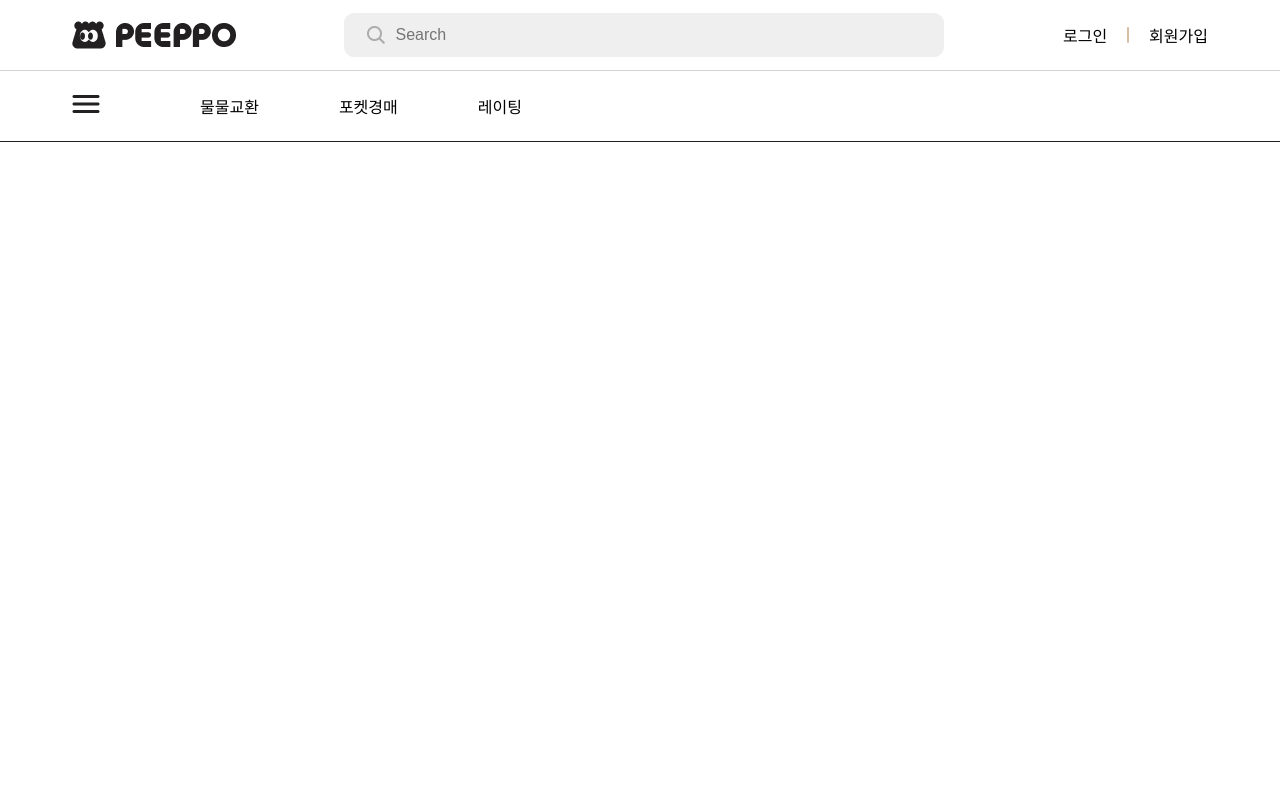
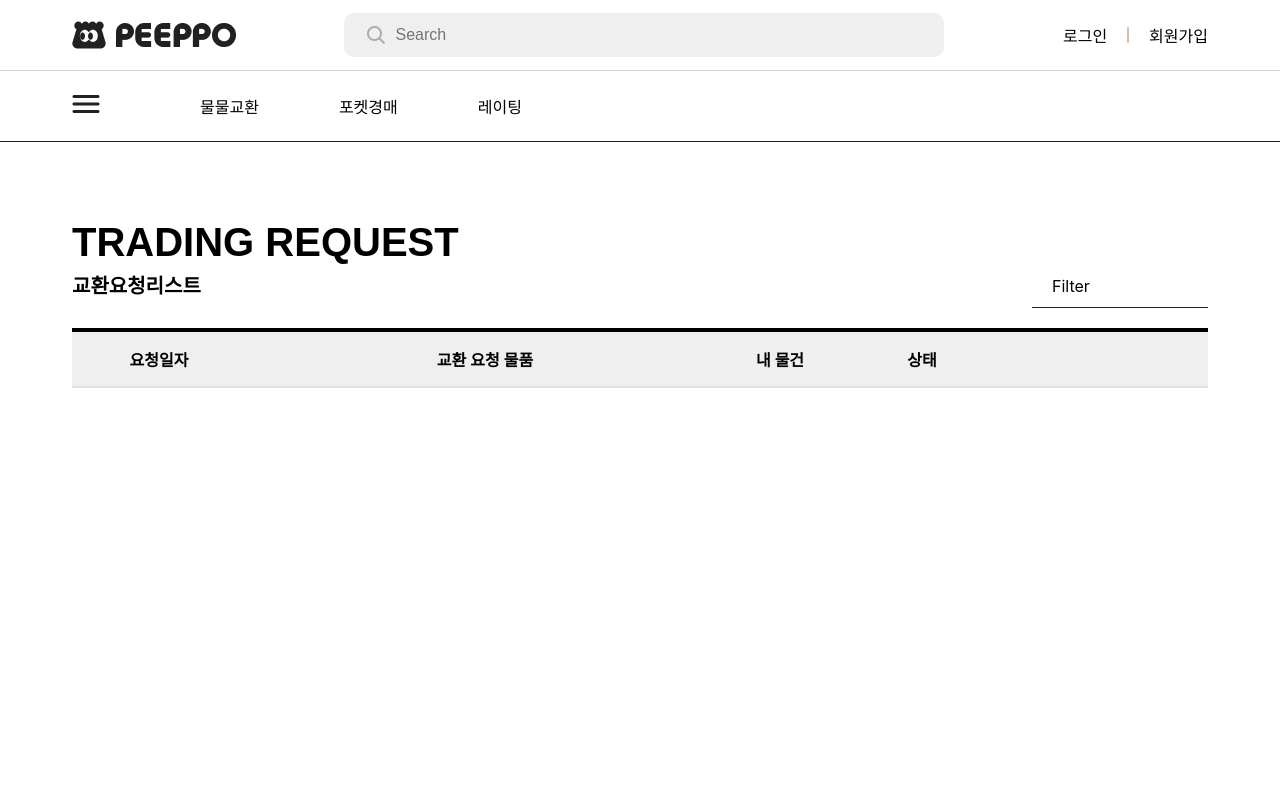
Before and after one commit to ffinal4/front-end, a React (Create React App) app: page /auctioncheck in a window 1280 px wide. Shown: the top 800 px of the page. Built offline with nearby package versions, Linux system fonts and the light colour scheme; no server answers; a web font is replaced by a local one.

Commit message:
PEEP-40 <Feat : 경매확인페이지 마크업중>

```diff
--- a/src/App.tsx
+++ b/src/App.tsx
@@ -19,6 +19,7 @@ import StartRatingPage from "./pages/StartRatingPage";
 import { QueryClient } from "react-query";
 import { QueryClientProvider } from "react-query";
 import RatingPage from "./pages/RatingPage";
+import MyAuctionCheckPage from "./pages/MyAuctionCheckPage";
 
 const queryClient = new QueryClient();
 
@@ -44,6 +45,7 @@ function App() {
               <Route path="/editprofile" element={<EditProfilePage />} />
               <Route path="/auctionupload" element={<AuctionUploadPage />} />
               <Route path="/traderequest" element={<TradeRequestPage />} />
+              <Route path="/auctioncheck" element={<MyAuctionCheckPage />} />
             </Route>
           </Routes>
         </BrowserRouter>
--- a/src/components/TradeRequestPage/TradeRequestList.tsx
+++ b/src/components/TradeRequestPage/TradeRequestList.tsx
@@ -78,27 +78,27 @@ const TradeRequestList = () => {
   );
 };
 
-const RequestContainer = styled.div`
+export const RequestContainer = styled.div`
   border-bottom: 2px solid #e1e1e1;
   height: 112px;
   display: flex;
   align-items: center;
 `;
 
-const ImgContainer = styled.div`
+export const ImgContainer = styled.div`
   /* border: 1px solid blue; */
   width: 80px;
   height: 80px;
   display: flex;
 `;
 
-const Image = styled.img`
+export const Image = styled.img`
   /* border: 1px solid black; */
   width: 80px;
   height: 80px;
 `;
 
-const ContentContainer = styled.div`
+export const ContentContainer = styled.div`
   width: 346px;
   /* border: 1px solid green; */
   display: flex;
@@ -107,7 +107,7 @@ const ContentContainer = styled.div`
   flex-direction: column;
   margin-left: 16px;
 `;
-const RequestDate = styled.div`
+export const RequestDate = styled.div`
   border-right: 2px solid #e1e1e1;
   width: 174px;
   height: 112px;
@@ -119,13 +119,13 @@ const RequestDate = styled.div`
   font-size: 16px;
 `;
 
-const TradeRequestItem = styled.div`
+export const TradeRequestItem = styled.div`
   border-right: 2px solid #e1e1e1;
   width: 478px;
   padding: 16px;
 `;
 
-const ItemTitle = styled.div`
+export const ItemTitle = styled.div`
   width: 346px;
   height: 24px;
   display: flex;
@@ -135,7 +135,7 @@ const ItemTitle = styled.div`
   /* border: 1px solid blue; */
 `;
 
-const User = styled.div`
+export const User = styled.div`
   /* border: 1px solid blue; */
 
   width: 346px;
@@ -145,7 +145,7 @@ const User = styled.div`
   color: #767676;
 `;
 
-const MyItemContainer = styled.div`
+export const MyItemContainer = styled.div`
   border-right: 2px solid #e1e1e1;
   width: 112px;
   height: 112px;
@@ -154,7 +154,7 @@ const MyItemContainer = styled.div`
   justify-content: center;
 `;
 
-const StateContainer = styled.div`
+export const StateContainer = styled.div`
   border-right: 2px solid #e1e1e1;
   width: 172px;
   height: 112px;
@@ -166,12 +166,12 @@ const StateContainer = styled.div`
   font-weight: 400;
 `;
 
-const ButtonContainer = styled.div`
+export const ButtonContainer = styled.div`
   /* border: 1px solid red; */
 
   margin: auto;
 `;
-const AcceptButton = styled.button`
+export const AcceptButton = styled.button`
   border: 1px solid black;
   border-radius: 5px;
   cursor: pointer;
@@ -180,7 +180,7 @@ const AcceptButton = styled.button`
   margin-right: 16px;
 `;
 
-const RejectButton = styled.button`
+export const RejectButton = styled.button`
   border: 1px solid black;
   border-radius: 5px;
   cursor: pointer;
--- /dev/null
+++ b/src/pages/MyAuctionCheckPage.tsx
@@ -0,0 +1,39 @@
+import React from "react";
+import {
+  ChatState,
+  Container,
+  Filter,
+  MenuContainer,
+  MyItemMenu,
+  RequestDateMenu,
+  SubTitle,
+  Title,
+  TradeRequestItemMenu,
+  TradeRequestListContainer,
+  TradeStateMenu,
+} from "./TradeRequestPage";
+import AuctionList from "../components/MainPage/AuctionList";
+
+const MyAuctionCheckPage = () => {
+  return (
+    <div>
+      <Title>TRADING REQUEST</Title>
+      <Container>
+        <SubTitle>교환요청리스트</SubTitle>
+        <Filter>Filter</Filter>
+      </Container>
+      <TradeRequestListContainer>
+        <MenuContainer>
+          <RequestDateMenu>요청일자</RequestDateMenu>
+          <TradeRequestItemMenu>교환 요청 물품</TradeRequestItemMenu>
+          <MyItemMenu>내 물건</MyItemMenu>
+          <TradeStateMenu>상태</TradeStateMenu>
+          <ChatState />
+        </MenuContainer>
+        {/* <AuctionList /> */}
+      </TradeRequestListContainer>
+    </div>
+  );
+};
+
+export default MyAuctionCheckPage;
--- a/src/pages/TradeRequestPage.tsx
+++ b/src/pages/TradeRequestPage.tsx
@@ -33,7 +33,7 @@ const TradeRequestPage = () => {
   );
 };
 
-const Title = styled.div`
+export const Title = styled.div`
   /* border: 1px solid red; */
   font-family: "Lemon/Milk", sans-serif;
   font-size: 40px;
@@ -41,13 +41,13 @@ const Title = styled.div`
   line-height: 110%;
 `;
 
-const Container = styled.div`
+export const Container = styled.div`
   /* border: 1px solid red; */
   display: flex;
   justify-content: space-between;
   align-items: center;
 `;
-const SubTitle = styled.div`
+export const SubTitle = styled.div`
   /* border: 1px solid red; */
   font-family: Pretendard;
   font-size: 20px;
@@ -55,7 +55,7 @@ const SubTitle = styled.div`
   line-height: 150%;
 `;
 
-const Filter = styled.div`
+export const Filter = styled.div`
   border-bottom: 1px solid #222020;
   cursor: pointer;
   width: 176px;
@@ -65,7 +65,7 @@ const Filter = styled.div`
   padding: 10px 10px 10px 20px;
 `;
 
-const TradeRequestListContainer = styled.div`
+export const TradeRequestListContainer = styled.div`
   border-top: 4px solid black;
   border-bottom: 4px solid black;
   margin-top: 20px;
@@ -73,14 +73,14 @@ const TradeRequestListContainer = styled.div`
   height: 1194px;
 `;
 
-const MenuContainer = styled.div`
+export const MenuContainer = styled.div`
   border-bottom: 2px solid #e1e1e1;
   background-color: #efefef;
   display: flex;
   height: 56px;
 `;
 
-const RequestDateMenu = styled.div`
+export const RequestDateMenu = styled.div`
   /* border: 1px solid blue; */
   width: 174px;
   display: flex;
@@ -91,7 +91,7 @@ const RequestDateMenu = styled.div`
   font-family: Pretendard;
 `;
 
-const TradeRequestItemMenu = styled.div`
+export const TradeRequestItemMenu = styled.div`
   /* border: 1px solid blue; */
   width: 478px;
   display: flex;
@@ -102,7 +102,7 @@ const TradeRequestItemMenu = styled.div`
   font-family: Pretendard;
 `;
 
-const MyItemMenu = styled.div`
+export const MyItemMenu = styled.div`
   /* border: 1px solid blue; */
   width: 112px;
   display: flex;
@@ -113,7 +113,7 @@ const MyItemMenu = styled.div`
   font-family: Pretendard;
 `;
 
-const TradeStateMenu = styled.div`
+export const TradeStateMenu = styled.div`
   /* border: 1px solid blue; */
   width: 172px;
   display: flex;
@@ -124,7 +124,7 @@ const TradeStateMenu = styled.div`
   font-family: Pretendard;
 `;
 
-const ChatState = styled.div`
+export const ChatState = styled.div`
   /* border: 1px solid blue; */
   width: 192px;
 `;
```
Also changed, not shown: src/components/MyAuctionCheckPage/AutionList.tsx (added, +39 -0 lines), 1 other file (tests, documents, lock files or other folders). Lines whose indentation alone changed are shown as unchanged.
